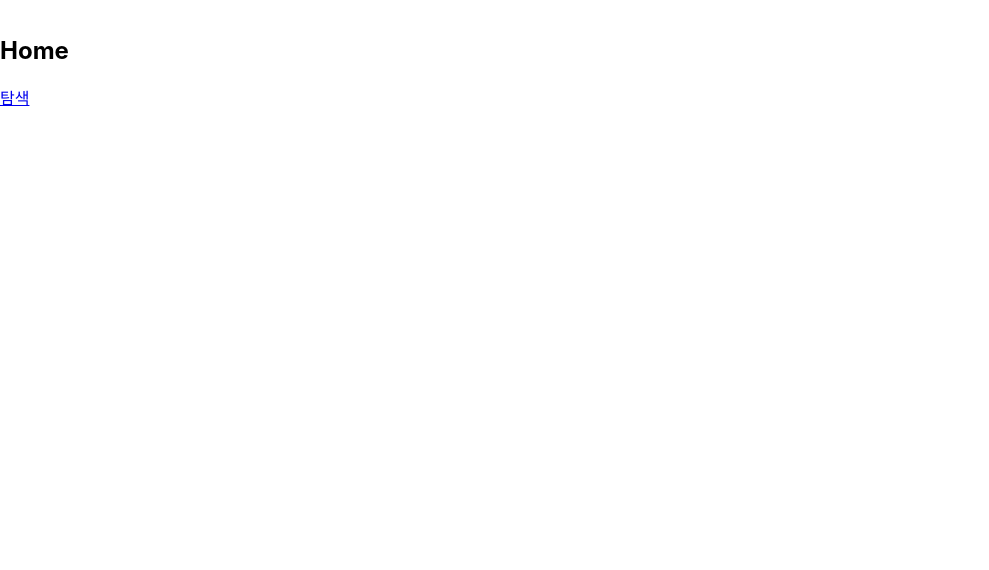
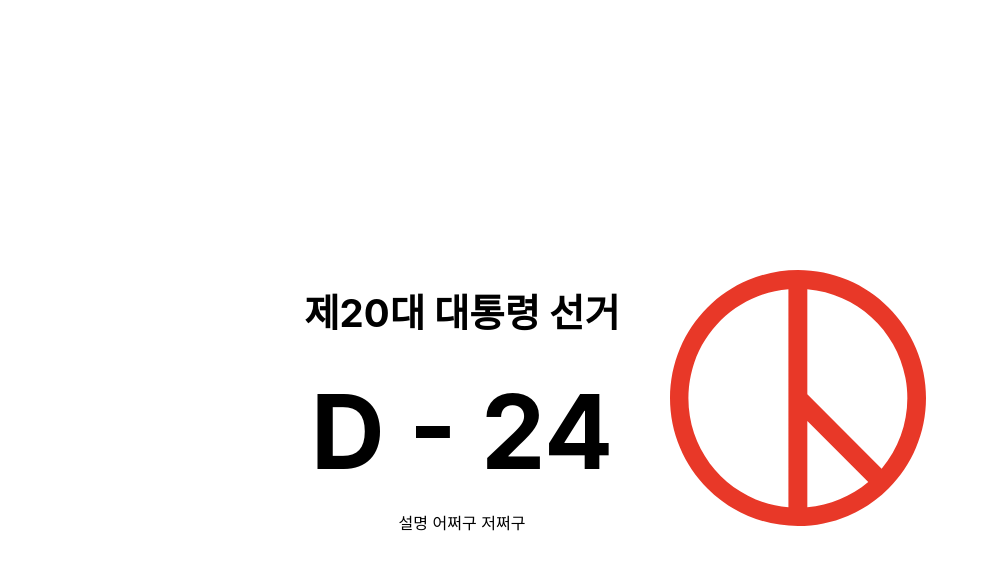
Before and after one commit to President2022/React-President2022, a React (Create React App) app: page / in a window 1280 px wide. Shown: the top 570 px of the page, without its empty margins (0-989 px from the left). Built offline with nearby package versions, Linux system fonts and the light colour scheme.

Commit message:
Edit Home page

```diff
--- a/src/components/shared/Header.js
+++ b/src/components/shared/Header.js
@@ -1,7 +1,16 @@
+import { Link } from "react-router-dom";
 import styles from "./Header.module.css";
+import logo from "../../data/Korean_Voting_Stamp.svg";
 
 function Header() {
-  return <h1>대선 후보 지지율 예측</h1>;
+  return (
+    <div>
+      <Link to="/">
+        <img src={logo} className={styles.logo} alt="logo" />
+      </Link>
+      <h1 className={styles.title}>대선 후보 지지율 예측</h1>
+    </div>
+  );
 }
 
 export default Header;
--- a/src/components/shared/Header.module.css
+++ b/src/components/shared/Header.module.css
@@ -0,0 +1,11 @@
+.logo {
+  width: 32px;
+  height: 32px;
+  margin: 20px;
+  /* pointer-events: none; */
+}
+.title {
+  display: inline;
+  position: absolute;
+  margin-top: 13px;
+}
--- a/src/components/shared/Menu.js
+++ b/src/components/shared/Menu.js
@@ -4,9 +4,6 @@ import styles from "./Menu.module.css";
 function Menu() {
   return (
     <div className={styles.menu}>
-      <li>
-        <Link to="/">홈</Link>
-      </li>
       <li>
         <Link to="/About">프로젝트 설명</Link>
       </li>
--- a/src/index.css
+++ b/src/index.css
@@ -1,13 +1,18 @@
+* {
+  box-sizing: border-box;
+}
 body {
   margin: 0;
-  font-family: -apple-system, BlinkMacSystemFont, 'Segoe UI', 'Roboto', 'Oxygen',
-    'Ubuntu', 'Cantarell', 'Fira Sans', 'Droid Sans', 'Helvetica Neue',
+  padding: 0;
+  height: 100%;
+  font-family: -apple-system, BlinkMacSystemFont, "Segoe UI", "Roboto", "Oxygen",
+    "Ubuntu", "Cantarell", "Fira Sans", "Droid Sans", "Helvetica Neue",
     sans-serif;
   -webkit-font-smoothing: antialiased;
   -moz-osx-font-smoothing: grayscale;
 }
 
 code {
-  font-family: source-code-pro, Menlo, Monaco, Consolas, 'Courier New',
+  font-family: source-code-pro, Menlo, Monaco, Consolas, "Courier New",
     monospace;
 }
--- a/src/pages/Home.js
+++ b/src/pages/Home.js
@@ -1,10 +1,18 @@
 import { Link } from "react-router-dom";
+import logo from "../data/Korean_Voting_Stamp.svg";
+import styles from "./Home.module.css";
 
 function Home() {
   return (
-    <main style={{ padding: "1rem 0" }}>
-      <h2>Home</h2>
-      <Link to="/About">탐색</Link>
+    <main className={styles.container}>
+      <div className={styles.text}>
+        <h2 className={styles.h2}>제20대 대통령 선거</h2>
+        <h1 className={styles.h1}>D - 24</h1>
+        <p className={styles.ㅔ}>설명 어쩌구 저쩌구</p>
+      </div>
+      <Link to="/about">
+        <img src={logo} className={styles.stamp} alt="logo" />
+      </Link>
     </main>
   );
 }
--- /dev/null
+++ b/src/pages/Home.module.css
@@ -0,0 +1,24 @@
+.container {
+  display: flex;
+  width: 100vw;
+  height: 100vh;
+  justify-content: center;
+  align-items: center;
+}
+.text {
+  /* flex: 1; */
+  /* width: min-content; */
+  text-align: center;
+}
+.h2 {
+  font-size: 3vw;
+}
+.h1 {
+  font-size: 8vw;
+  margin: 0;
+}
+.stamp {
+  width: 20vw;
+  height: 20vw;
+  margin: 50px;
+}
```
Also changed, not shown: src/data/Korean_Voting_Stamp.svg (added).
